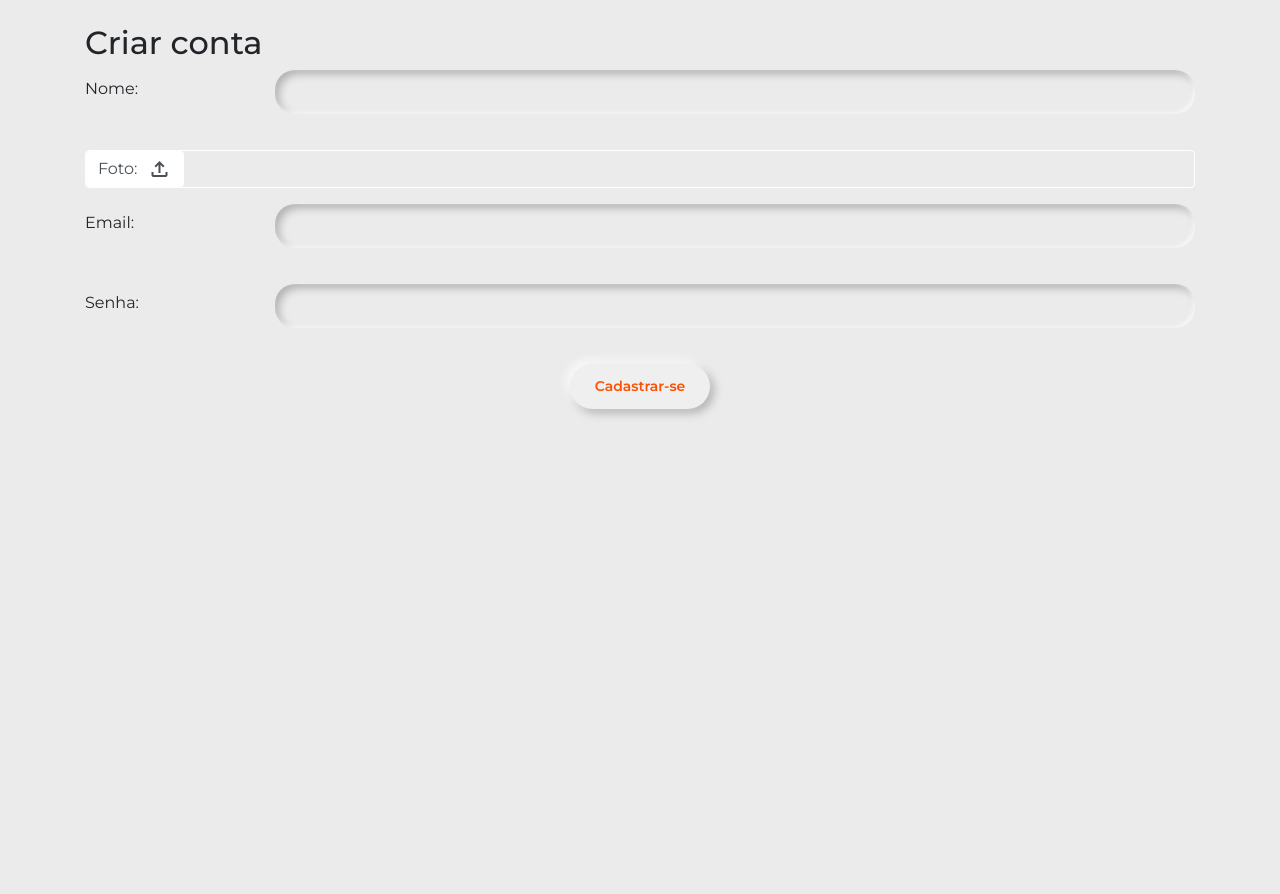
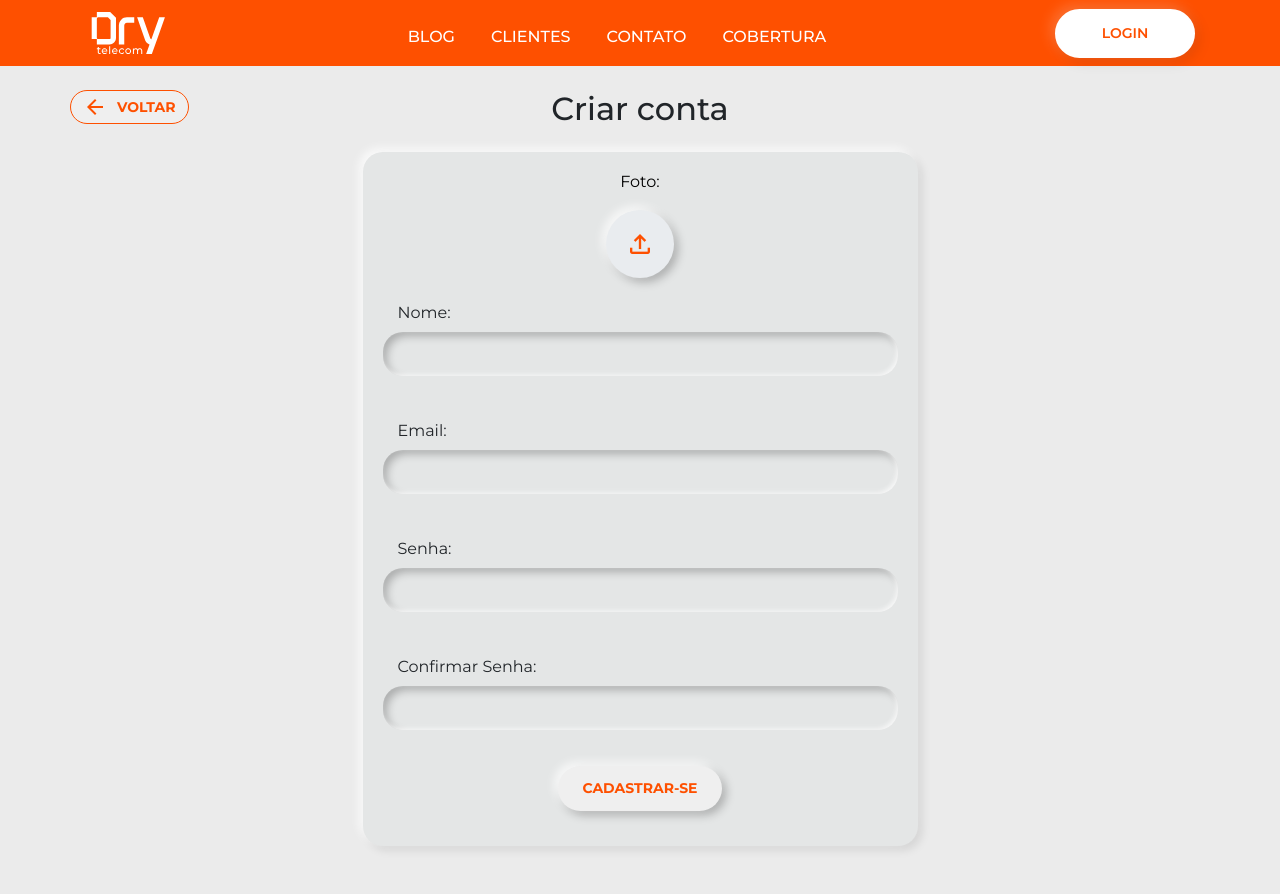
Before and after one commit to senaleticia/dryblog, a PHP site: page /dryblog/cadastrar-usuario.php in a window 1280 px wide. Before the commit the page ends 417 px from the top, so only its background shows below. Run offline with PHP 8.4, Linux system fonts and the light colour scheme; data that the repository does not hold is empty.

Commit message:
repairing

```diff
--- a/cadastrar-usuario.php
+++ b/cadastrar-usuario.php
@@ -1,33 +1,12 @@
 <?php
+session_start();
+
 require_once("./bd/conexao.php");
 $conexao = conexaoMySql();
 
 $nome_usuario = (string) "";
 $login_usuario = (string) "";
 $senha_usuario = (string) "";
-$botao = "Cadastrar-se";
-
-if (isset($_GET['modo'])) {
-    if ($_GET['modo'] == 'editar') {
-        $id_usuario = $_GET['id_usuario'];
-
-        $sql = "SELECT * FROM usuario WHERE id_usuario = " . $id_usuario;
-        $select = mysqli_query($conexao, $sql);
-
-        if (!$select) {
-            printf("Error: %s\n", mysqli_error($conexao));
-            exit();
-        }
-
-        if ($result = mysqli_fetch_array($select)) {
-            $nome_usuario = $result['nome_usuario'];
-            $login_usuario = $result['login_usuario'];
-            $senha_usuario = $result['senha_usuario'];
-
-            $botao = "Atualizar";
-        }
-    }
-}
 
 if (isset($_FILES['fileFotoUsuario']) != "") {
     $arquivo = $_FILES['fileFotoUsuario'];
@@ -45,7 +24,7 @@ if (isset($_FILES['fileFotoUsuario']) != "") {
     $novo_nome_arquivo = uniqid();
     $extensao = strtolower(pathinfo($nome_arquivo, PATHINFO_EXTENSION));
 
-    if ($extensao != 'jpg' && $extensao != 'png' && $extensao != '') {
+    if ($extensao != 'jpg' && $extensao != 'png' && $extensao != 'jpeg' && $extensao != '') {
         die("Esse tipo de arquivo não é aceito");
     }
 
@@ -56,22 +35,22 @@ if (isset($_FILES['fileFotoUsuario']) != "") {
             $nome_usuario = $_POST['txtNomeUsuario'];
             $login_usuario = $_POST['txtEmailUsuario'];
             $senha_usuario = sha1(md5($_POST['txtSenhaUsuario']));
+            $confirmar_senha_usuario = sha1(md5($_POST['txtConfSenhaUsuario']));
             $foto_usuario = $novo_nome_arquivo . "." . $extensao;
 
             $verificar_email = "SELECT * FROM usuario WHERE login_usuario = '" . $login_usuario . "'";
             $select_email = mysqli_query($conexao, $verificar_email);
             $count_email = mysqli_num_rows($select_email);
 
-
-
-            //Verificando se já existe um email igual
-            if ($count_email >= 1) {
+            if ($senha_usuario != $confirmar_senha_usuario) {
+                echo ("<script>alert('As senhas digitadas não coincidem, por favor, tente novamente!')</script>");
+            } else if ($count_email >= 1) {
                 echo ("<script>alert('Esse e-mail já está cadastrado em nosso sistema, favor inserir outro')</script>");
-            } else if ($nome_usuario == "" || $login_usuario == "" || $senha_usuario == "") {
+            } else if ($nome_usuario == "" || $login_usuario == "" || $senha_usuario == "" || $confirmar_senha_usuario == "") {
                 echo ("<script>alert('Os campos nome, email e senha são obrigatórios')</script>");
             } else {
                 //Script SQL para inserir um post no banco de dados
-                $sql = "INSERT INTO usuario (nome_usuario, login_usuario, senha_usuario, foto_usuario) VALUES ('" . $nome_usuario . "', '" . $login_usuario . "', '" . $senha_usuario . "', '" . $foto_usuario . "')";
+                $sql = "INSERT INTO usuario (nome_usuario, login_usuario, senha_usuario, foto_usuario) VALUES ('" . $nome_usuario . "', '" . $login_usuario . "', '" . $confirmar_senha_usuario . "', '" . $foto_usuario . "')";
 
                 //Rodando a conexão com o banco de dados e o script SQL
                 if ($select = mysqli_query($conexao, $sql)) {
@@ -89,16 +68,19 @@ if (isset($_FILES['fileFotoUsuario']) != "") {
             $nome_usuario = $_POST['txtNomeUsuario'];
             $login_usuario = $_POST['txtEmailUsuario'];
             $senha_usuario = sha1(md5($_POST['txtSenhaUsuario']));
+            $confirmar_senha_usuario = sha1(md5($_POST['txtConfSenhaUsuario']));
 
             $verificar_email = "SELECT * FROM usuario WHERE login_usuario = '" . $login_usuario . "'";
             $select_email = mysqli_query($conexao, $verificar_email);
             $count_email = mysqli_num_rows($select_email);
 
-            if ($count_email >= 1) {
+            if ($senha_usuario != $confirmar_senha_usuario) {
+                echo ("<script>alert('As senhas digitadas não coincidem, por favor, tente novamente!')</script>");
+            } else if ($count_email >= 1) {
                 echo ("<script>alert('Esse e-mail já está cadastrado em nosso sistema, favor inserir outro')</script>");
             } else {
                 //Script SQL para inserir um post no banco de dados
-                $sql = "INSERT INTO usuario (nome_usuario, login_usuario, senha_usuario) VALUES ('" . $nome_usuario . "', '" . $login_usuario . "', '" . $senha_usuario . "')";
+                $sql = "INSERT INTO usuario (nome_usuario, login_usuario, senha_usuario) VALUES ('" . $nome_usuario . "', '" . $login_usuario . "', '" . $confirmar_senha_usuario . "')";
 
                 //Rodando a conexão com o banco de dados e o script SQL
                 if ($select = mysqli_query($conexao, $sql)) {
@@ -131,44 +113,138 @@ if (isset($_FILES['fileFotoUsuario']) != "") {
 </head>
 
 <body>
+    <nav class="navbar navbar-expand-lg  navbar-light navbar-inner">
         <div class="container">
-        <h2 class="mt-4">Criar conta</h2>
+            <div id="navbar-mobile">
+                <span class="material-symbols-outlined">
+                    menu
+                </span>
+            </div>
+
+            <li class="nav-item" style="list-style: none;">
+                <a class="navbar-brand" href="./index.php">
+                    <img id="logo-index" src="./svg/logo-drytelecom.svg" alt="Logo">
+                </a>
+            </li>
+            <div class="login-box">
+                <a class="logout" href="./login.php">
+                    <button class="btn-padrao btn-menu">LOGIN</button>
+                </a>
+            </div>
+
+            <div class="menu-desk">
+                <ul class="navbar-nav">
+                    <li class="nav-item">
+                        <a class="nav-link fonte-menu" href="./blog.php">BLOG</a>
+                    </li>
+                    <li class="nav-item">
+                        <a class="nav-link fonte-menu" href="./index.php#clientes">CLIENTES</a>
+                    </li>
+                    <li class="nav-item">
+                        <a class="nav-link fonte-menu" href="#" data-toggle="modal" data-target="#modalContato">CONTATO</a>
+                    </li>
+                    <li class="nav-item">
+                        <a class="nav-link fonte-menu" href="./index.php#cobertura">COBERTURA</a>
+                    </li>
+                </ul>
+            </div>
+        </div>
+
+        <div class="bg-modal">
+            <div class="colapse-nav-mobile">
+                <span id="close-modal" class="material-symbols-outlined">
+                    close
+                </span>
+                <ul class="navbar-nav">
+                    <li class="nav-item">
+                        <a class="nav-link fonte-menu" href="./blog.php">BLOG</a>
+                    </li>
+                    <li class="nav-item">
+                        <a class="nav-link fonte-menu" href="./index.php#clientes">CLIENTES</a>
+                    </li>
+                    <li class="nav-item">
+                        <a class="nav-link fonte-menu" href="#" data-toggle="modal" data-target="#modalContato">CONTATO</a>
+                    </li>
+                    <li class="nav-item">
+                        <a class="nav-link fonte-menu" href="./index.php#cobertura">COBERTURA</a>
+                    </li>
+                </ul>
+            </div>
+        </div>
+    </nav>
+
+    <div class="container mb-5">
+        <div class="modal fade" id="modalContato" tabindex="-1" aria-labelledby="modalContatoLabel" aria-hidden="true">
+            <div class="modal-dialog modal-dialog-centered">
+                <div class="modal-content">
+                    <div class="modal-header">
+                        <h2 class="mx-auto">Alguma dúvida?</h2>
+                        <button type="button" class="close" data-dismiss="modal" aria-label="Close">
+                            <span aria-hidden="true" class="material-symbols-outlined">close</span>
+                        </button>
+                    </div>
+                    <div class="modal-body mx-auto">
+                        <a target="_blank" href="https://api.whatsapp.com/send?phone=5511980002870&text=Ol%C3%A1%2C%20vim%20pelo%20site%20da%20Dry%20e%20gostaria%20de%20mais%20informa%C3%A7%C3%B5es!">
+                            <button class="btn-padrao font-weight-bold">CONVERSE COM UM ESPECIALISTA</button>
+                        </a>
+                    </div>
+                </div>
+            </div>
+        </div>
+
+        <div class="row justify-content-center position-relative pt-4">
+            <button class="btn-voltar font-weight-bold" onclick="history.go(-1)">
+                <span class="material-symbols-outlined">arrow_back</span>
+                VOLTAR
+            </button>
+
+            <h2>Criar conta</h2>
+        </div>
 
         <form action="#" method="POST" name="cadastroUsuario" id="cadastroUsuario" enctype="multipart/form-data">
+            <div class="card-cadastro mx-auto mt-3">
+                <div class="foto-input mx-auto">
+                    <p class="text-center">Foto:</p>
+                    <label class="input-group-text mx-auto" for="fileFotoUsuario">
+                        <span class="material-symbols-outlined">file_upload</span>
+                    </label>
+                    <p class="desc-file-foto pt-3"></p>
+                    <input type="file" class="form-control-file" id="fileFotoUsuario" name="fileFotoUsuario">
+                </div>
                 <div class="mb-3 row">
                     <label for="txtNomeUsuario" class="col-sm-2 col-form-label">Nome:</label>
-                <div class="col-sm-10">
-                    <input type="text" class="input-sunk-white" id="txtNomeUsuario" name="txtNomeUsuario" value="<?= $nome_usuario ?>" required>
-                </div>
-            </div>
-            <div class="mb-3 align-2">
-                <label class="input-group-text" for="fileFotoUsuario">
-                    Foto:
-                    <span class="material-symbols-outlined">file_upload</span>
-                </label>
-                <p class="desc-file-foto"></p>
-                <input type="file" class="form-control-file" id="fileFotoUsuario" name="fileFotoUsuario" value="<?= $result['foto'] ?>" selected>
+                    <input type="text" class="input-sunk-white" id="txtNomeUsuario" name="txtNomeUsuario" required>
                 </div>
                 <div class="mb-3 row">
                     <label for="txtEmailUsuario" class="col-sm-2 col-form-label">Email:</label>
-                <div class="col-sm-10">
-                    <input type="email" class="input-sunk-white" id="txtEmailUsuario" name="txtEmailUsuario" value="<?= $login_usuario ?>" required>
-                </div>
+                    <input type="email" class="input-sunk-white" id="txtEmailUsuario" name="txtEmailUsuario" required>
                 </div>
                 <div class="mb-3 row">
                     <label for="txtSenhaUsuario" class="col-sm-2 col-form-label">Senha:</label>
-                <div class="col-sm-10">
                     <input type="password" class="input-sunk-white" id="txtSenhaUsuario" name="txtSenhaUsuario" required>
                 </div>
+                <div class="mb-3 row">
+                    <label for="txtConfSenhaUsuario" class="col-sm-4 col-form-label">Confirmar Senha:</label>
+                    <input type="password" class="input-sunk-white" id="txtConfSenhaUsuario" name="txtConfSenhaUsuario" required>
                 </div>
 
                 <div class="d-flex justify-content-center">
-                <input type="submit" class="btn-padrao mx-auto" id="btnCadastro" name="btnCadastro" value="<?= $botao ?>">
+                    <button type="submit" class="btn-padrao font-weight-bold" id="btnCadastro" name="btnCadastro">CADASTRAR-SE</button>
+                </div>
             </div>
         </form>
 
     </div>
+
+    <script src="https://code.jquery.com/jquery-3.3.1.slim.min.js" integrity="sha384-q8i/X+965DzO0rT7abK41JStQIAqVgRVzpbzo5smXKp4YfRvH+8abtTE1Pi6jizo" crossorigin="anonymous"></script>
+    <script src="https://cdnjs.cloudflare.com/ajax/libs/popper.js/1.14.3/umd/popper.min.js" integrity="sha384-ZMP7rVo3mIykV+2+9J3UJ46jBk0WLaUAdn689aCwoqbBJiSnjAK/l8WvCWPIPm49" crossorigin="anonymous"></script>
+    <script src="https://stackpath.bootstrapcdn.com/bootstrap/4.1.3/js/bootstrap.min.js" integrity="sha384-ChfqqxuZUCnJSK3+MXmPNIyE6ZbWh2IMqE241rYiqJxyMiZ6OW/JmZQ5stwEULTy" crossorigin="anonymous"></script>
+    <script src="./js/script.js"></script>
     <script>
+        $('#modalContato').on('shown.bs.modal', function() {
+            $('#myInput').trigger('focus')
+        });
+
         function nameFileFoto() {
             let div = document.querySelector('.desc-file-foto');
             let input = document.getElementById('fileFotoUsuario');
--- a/responsive.css
+++ b/responsive.css
@@ -164,7 +164,6 @@
 
     .caixa-background {
         height: 50vh;
-        background-attachment: scroll;
     }
 
     .bg-laricel {
@@ -277,6 +276,10 @@
         flex-direction: column;
     }
 
+    .foto-anuncio {
+        max-width: none;
+    }
+
     .post-buttons {
         gap: 6px;
     }
@@ -291,6 +294,19 @@
 
     #titulo-adesao span {
         justify-content: center;
+    }
+
+    .btn-voltar {
+        left: 7px;
+        min-width: 100px;
+    }
+
+    .card-cadastro {
+        width: 100%;
+    }
+
+    .login-title {
+        margin-top: 45px;
     }
 }
 
--- a/style.css
+++ b/style.css
@@ -272,6 +272,10 @@ li {
     height: 50vh;
 }
 
+.background-scroll {
+    background-attachment: scroll !important;
+}
+
 .bg-laricel {
     background-image: url('./img/bg-laricel.png');
     height: 50vh;
@@ -693,17 +697,20 @@ li {
 }
 
 .input-group-text {
-    background-color: #ffffff;
-    width: auto;
+    display: flex;
+    justify-content: center;
+    color: #FE5000;
+    width: 68px;
+    height: 68px;
     gap: 10px;
     border: none !important;
-}
-
-.align-2 {
-    display: flex;
-    align-items: center;
-    border: 1px solid #fff;
-    border-radius: 0.25rem;
+    border-radius: 60px;
+    box-shadow: -4px -4px 10px rgb(255 255 255 / 75%), 4px 4px 10px rgb(0 0 0 / 25%);
+}
+
+.input-group-text:hover {
+    cursor: pointer;
+    box-shadow: inset -2px -2px 4px rgb(255 255 255 / 75%), inset 4px 4px 8px rgb(0 0 0 / 25%);
 }
 
 .comentario-usuario {
@@ -1542,3 +1549,38 @@ small.float-right:hover {
     background-color: #EBEBEB;
     border-radius: 50px;
 }
+
+.card-cadastro {
+    width: 50%;
+    padding: 18px 35px 35px 35px;
+    background-color: #E4E6E6;
+    box-shadow: -4px -4px 10px rgb(255 255 255 / 75%), 4px 4px 10px rgb(0 0 0 / 10%);
+    border-radius: 20px;
+}
+
+.card-cadastro .input-sunk-white {
+    width: 100%;
+}
+
+.foto-input {
+    width: 300px;
+}
+
+.input-group-text span {
+    font-size: 30px;
+}
+
+.btn-voltar {
+    display: flex;
+    align-items: center;
+    gap: 10px;
+    font-size: 14px;
+    box-shadow: none;
+    border: solid 1px #FE5000;
+    position: absolute;
+    left: 0;
+    padding: 4px 12px;
+    min-width: 0;
+    color: #FE5000;
+    border-radius: 40px;
+}
```
Also changed, not shown: cadastro-anuncio.php (+4 -4 lines), js/script.js (+5 -26 lines), login.php (+11 -9 lines), upload/arquivos/6356ebd44d92c.jpeg (added). Lines whose indentation alone changed are shown as unchanged.
